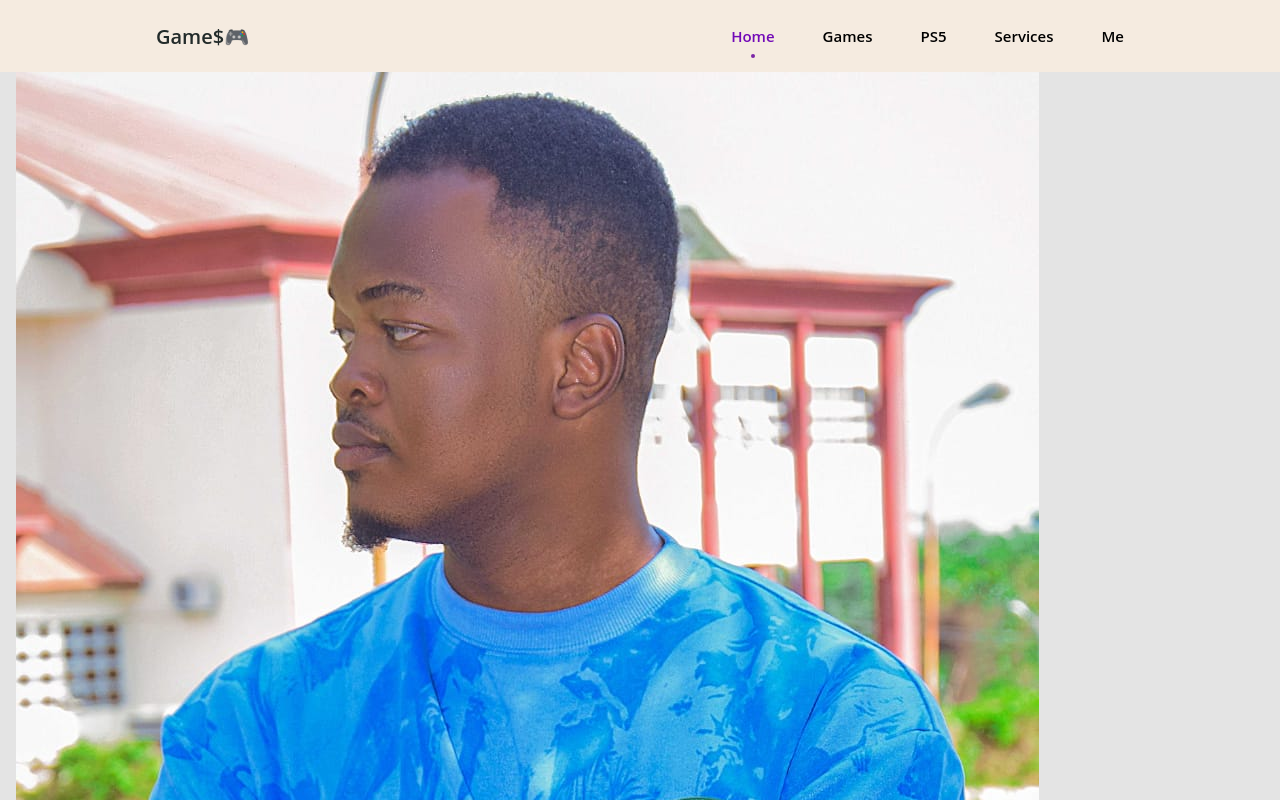
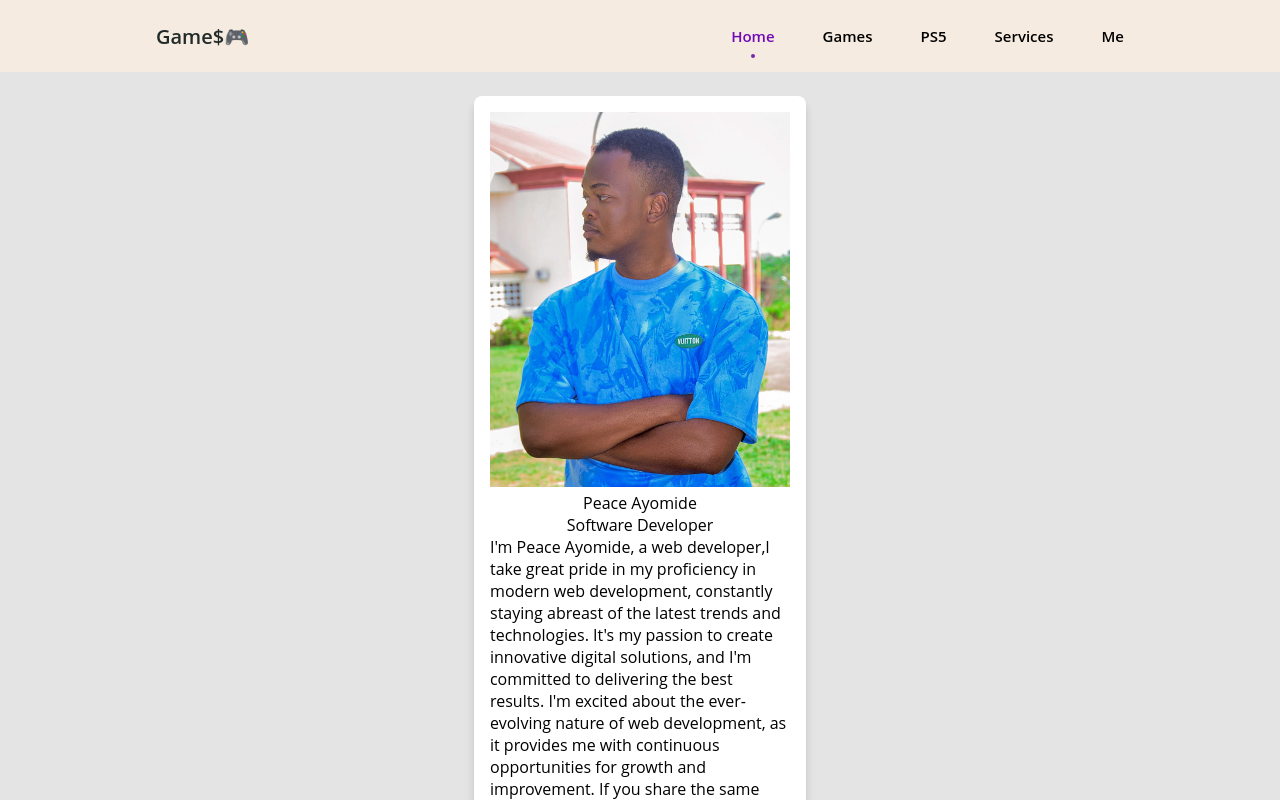
Before and after one commit to PeaceAyomide/gamebeast, a React (Vite) app: page /myself in a window 1280 px wide. Shown: the top 800 px of the page. Built offline with nearby package versions, Linux system fonts and the light colour scheme; no server answers; sample sign-in values are in the browser's storage.

Commit message:
Update myself.css

```diff
--- a/src/Pages/Myself/myself.css
+++ b/src/Pages/Myself/myself.css
@@ -9,3 +9,17 @@
     align-items: center;
     padding: 40px 16px;
 }
+
+.card {
+    position: relative;
+    width: 300px;
+    background-color: #fff;
+    border-radius: 8px;
+    box-shadow: 0 8px 8px 0 rgba(0, 0, 0, 0.15);
+    padding: 16px;
+    margin:  56px 24px;
+    display: flex;
+    flex-direction: column;
+    justify-content: center;
+    align-items: center;
+}
```
